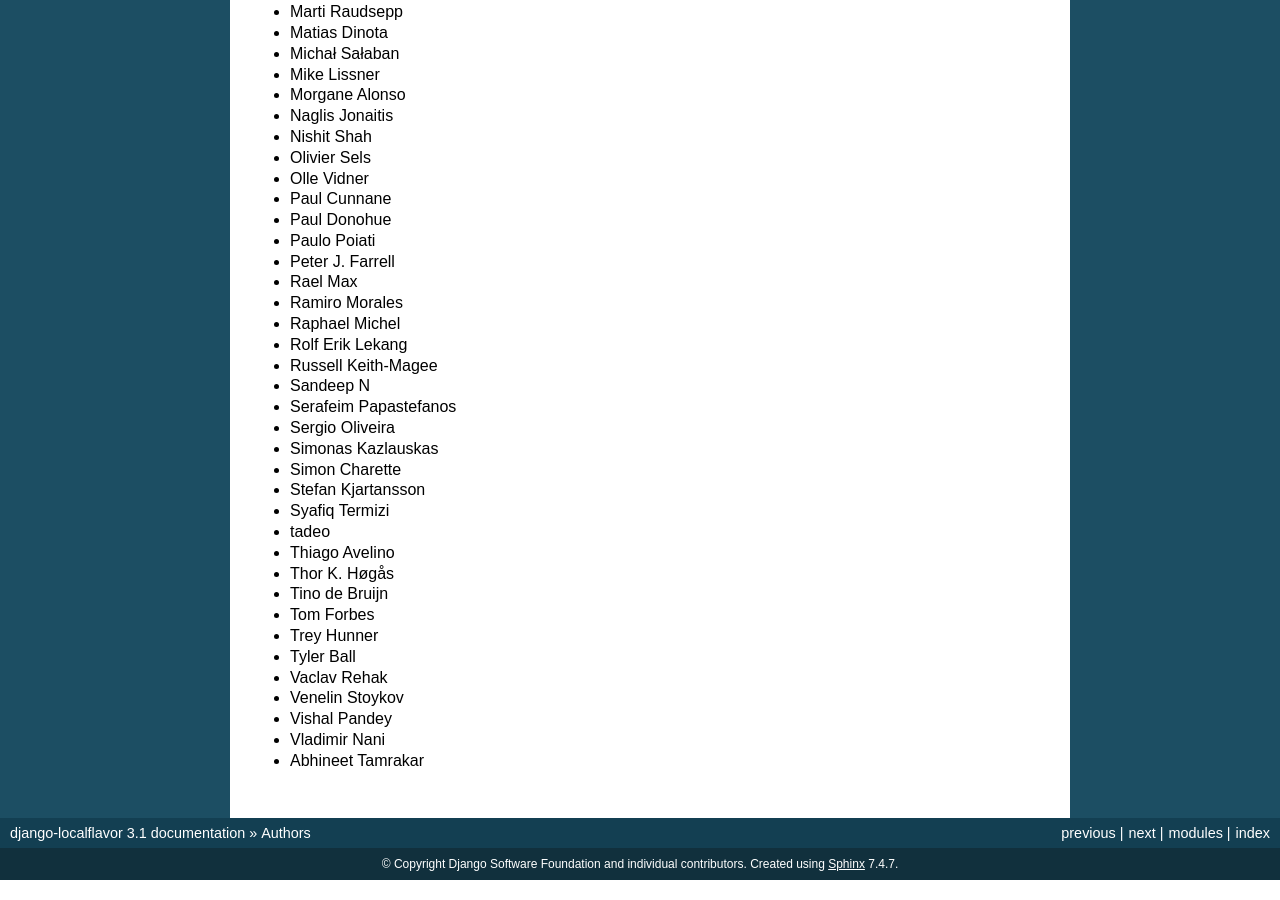
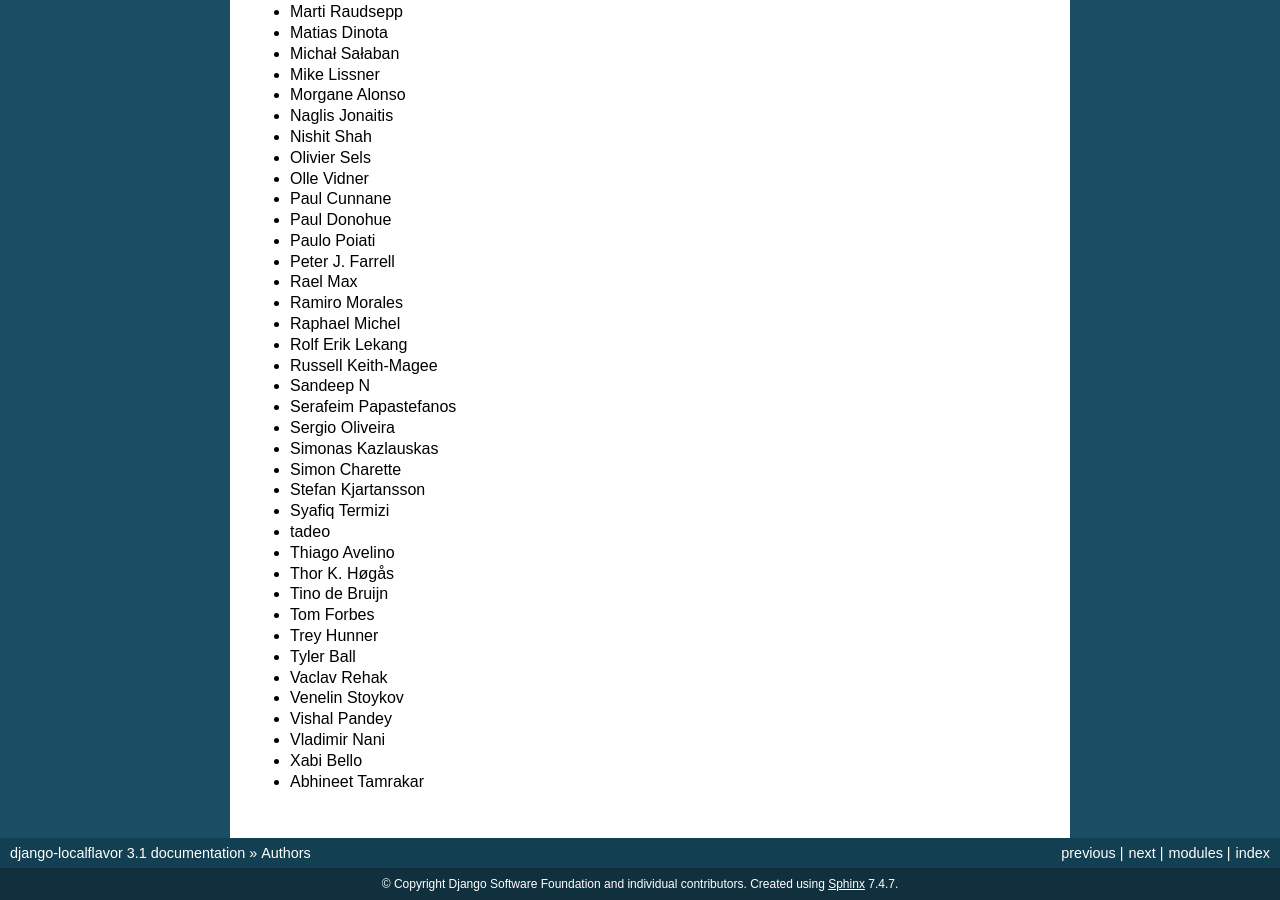
Before and after one commit to django/django-localflavor, a Sphinx documentation site: the page built from docs/authors.rst, in a window 1280 px wide and 900 px high, scrolled down 1920 px. Built offline with Sphinx 7.4.7, drawn with Linux system fonts in a browser that asks for light colours.

Commit message:
Update authors.rst

```diff
--- a/docs/authors.rst
+++ b/docs/authors.rst
@@ -125,4 +125,5 @@ Authors
 * Venelin Stoykov
 * Vishal Pandey
 * Vladimir Nani
+* Xabi Bello
 * Abhineet Tamrakar
```
